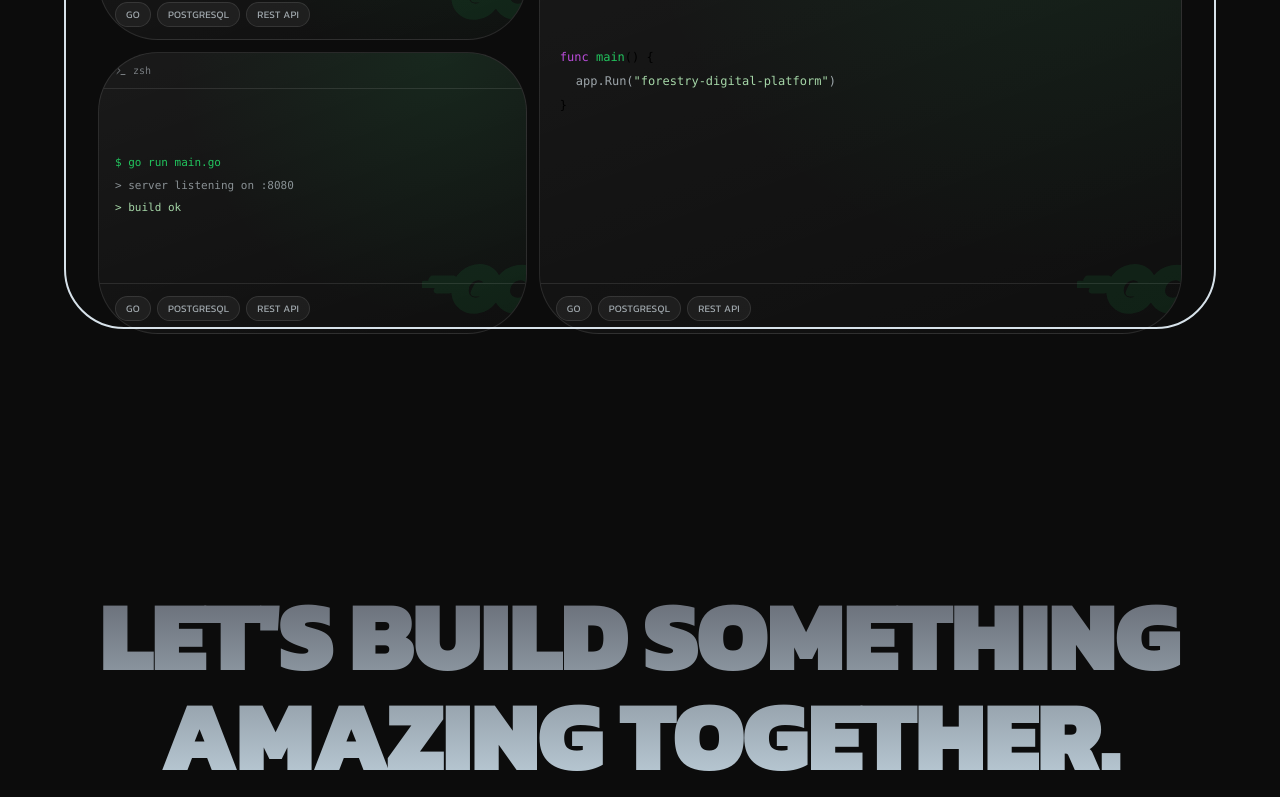
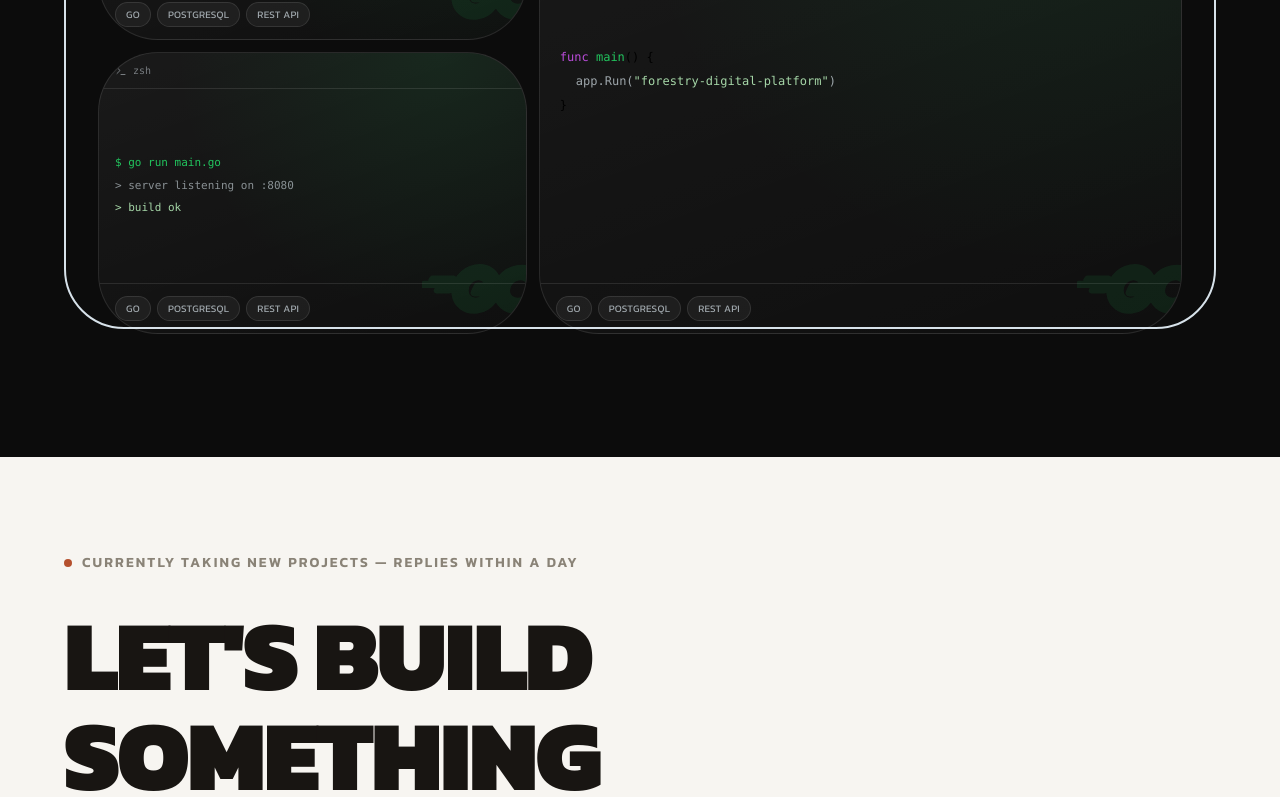
Before and after one commit to tonklasocute/tonkla-portfolio, a React (Vite) app: page / in a window 1280 px wide. Shown: the part 4484-5281 px from the top of the page. Built offline with nearby package versions, Linux system fonts and the light colour scheme.

Commit message:
feat: update Footer component with new layout and contact information; enhance visual elements and add project inquiry section

```diff
--- a/src/components/Footer.tsx
+++ b/src/components/Footer.tsx
@@ -1,64 +1,119 @@
-import { Mail, Github, Phone } from 'lucide-react'
+import { Github, ArrowUpRight, ArrowUp } from 'lucide-react'
 import FadeIn from './FadeIn'
 
-const LINKS = [
-  { label: 'Email', href: 'mailto:khomkrit.d@outlook.com', icon: Mail },
+const ELSEWHERE_LINKS = [
   { label: 'GitHub', href: 'https://github.com/tonklasocute', icon: Github },
-  { label: 'Phone', href: 'tel:+66631409356', icon: Phone },
 ]
 
 export default function Footer() {
   return (
-    <footer id="contact" className="bg-[#0C0C0C] px-5 sm:px-8 md:px-10 pt-20 sm:pt-28 md:pt-32 pb-8">
+    <footer
+      id="contact"
+      className="min-h-screen flex flex-col justify-between bg-[#F7F5F1] px-5 sm:px-8 md:px-10 pt-16 sm:pt-20 md:pt-24 pb-6 sm:pb-8"
+    >
+      <div className="max-w-6xl mx-auto w-full">
         <FadeIn>
-        <h2
-          className="hero-heading font-black uppercase leading-none tracking-tight text-center mb-4"
-          style={{ fontSize: 'clamp(2.25rem, 8vw, 100px)' }}
-        >
-          Let&apos;s build something
-          <br />
-          amazing together.
-        </h2>
-      </FadeIn>
-
-      <FadeIn delay={0.25}>
-        <div className="flex flex-col items-center gap-1 mt-16 sm:mt-20">
-          <span className="text-[#D7E2EA] font-medium uppercase tracking-wide text-xl sm:text-2xl">
-            Tonkla
-          </span>
-          <span className="text-[#D7E2EA]/50 font-light uppercase tracking-widest text-xs sm:text-sm">
-            Creative Full Stack Developer
-          </span>
-          <span className="text-[#D7E2EA]/30 font-light text-[10px] sm:text-xs mt-1">
-            Khomkrit Daengnuan · Bangkok, Thailand
+          <div className="flex items-center gap-2.5">
+            <span className="w-2 h-2 rounded-full bg-[#B5502E]" />
+            <span className="text-[#8A8377] font-semibold uppercase tracking-[0.15em] text-xs sm:text-sm">
+              Currently taking new projects — replies within a day
             </span>
           </div>
         </FadeIn>
 
-      <FadeIn delay={0.35}>
-        <div className="flex justify-center gap-4 sm:gap-6 mt-8">
-          {LINKS.map(({ label, href, icon: Icon }) => (
+        <FadeIn delay={0.1} y={30}>
+          <h2
+            className="text-[#181512] font-black uppercase leading-none tracking-tight mt-6 sm:mt-8"
+            style={{ fontSize: 'clamp(2.5rem, 8vw, 100px)' }}
+          >
+            Let&apos;s build
+            <br />
+            something
+            <br />
+            amazing
+            <span className="inline-block w-3 h-3 sm:w-4 sm:h-4 md:w-5 md:h-5 bg-[#B5502E] ml-2 mb-1 sm:mb-2" />.
+          </h2>
+        </FadeIn>
+      </div>
+
+      <FadeIn delay={0.2} y={20}>
+        <div className="max-w-6xl mx-auto w-full border-t border-[#181512]/15 pt-10 sm:pt-12 grid grid-cols-1 sm:grid-cols-3 gap-10 sm:gap-8">
+          <div>
+            <span className="text-[#8A8377] font-semibold uppercase tracking-[0.2em] text-xs sm:text-sm">
+              Direct
+            </span>
+            <a
+              href="mailto:khomkrit.d@outlook.com"
+              className="block mt-4 text-[#181512] font-extrabold underline underline-offset-4 decoration-2 break-all hover:opacity-70 transition-opacity"
+              style={{ fontSize: 'clamp(1.15rem, 2.2vw, 1.6rem)' }}
+            >
+              khomkrit.d@outlook.com
+            </a>
+            <a
+              href="tel:+66631409356"
+              className="block mt-3 text-[#57534E] hover:text-[#181512] transition-colors"
+            >
+              +66 63 140 9356
+            </a>
+          </div>
+
+          <div>
+            <span className="text-[#8A8377] font-semibold uppercase tracking-[0.2em] text-xs sm:text-sm">
+              Elsewhere
+            </span>
+            <div className="mt-4">
+              {ELSEWHERE_LINKS.map(({ label, href, icon: Icon }) => (
                 <a
                   key={label}
                   href={href}
                   target="_blank"
                   rel="noreferrer"
-              className="flex items-center gap-2 rounded-full border border-white/10 px-4 py-2 text-[#D7E2EA]/70 text-xs sm:text-sm uppercase tracking-wide transition-colors hover:text-[#D7E2EA] hover:border-white/30"
+                  className="flex items-center justify-between py-3 border-b border-[#181512]/10 text-[#181512] font-medium hover:opacity-60 transition-opacity"
                 >
-              <Icon size={14} />
+                  <span className="flex items-center gap-2">
+                    <Icon size={16} />
                     {label}
+                  </span>
+                  <ArrowUpRight size={16} />
                 </a>
               ))}
             </div>
+          </div>
+
+          <div>
+            <span className="text-[#8A8377] font-semibold uppercase tracking-[0.2em] text-xs sm:text-sm">
+              Based in
+            </span>
+            <div className="mt-4 text-[#57534E] flex flex-col gap-1">
+              <span className="text-[#181512] font-medium">Khomkrit Daengnuan</span>
+              <span>Bangkok, Thailand — GMT+7</span>
+              <span>Open to remote &amp; contract work</span>
+            </div>
+            <a
+              href="mailto:khomkrit.d@outlook.com"
+              className="inline-block mt-5 rounded-full bg-[#181512] text-white font-bold uppercase tracking-wide text-sm px-6 py-3 hover:opacity-85 transition-opacity"
+            >
+              Start a project
+            </a>
+          </div>
+        </div>
       </FadeIn>
 
-      <div className="mt-16 sm:mt-20 pt-6 border-t border-white/10 flex flex-col sm:flex-row items-center justify-between gap-3 max-w-5xl mx-auto">
-        <span className="font-mono text-[#D7E2EA]/40 text-xs">
-          Copyright © 2026 Tonkla
+      <div className="max-w-6xl mx-auto w-full border-t border-[#181512]/15 pt-6 mt-10 sm:mt-12 flex flex-col sm:flex-row items-center justify-between gap-3">
+        <span className="flex items-center gap-2 text-[#181512] font-bold uppercase tracking-wide text-sm">
+          Tonkla
+          <span className="w-1.5 h-1.5 rounded-full bg-[#B5502E]" />
+          <span className="text-[#8A8377] font-normal normal-case tracking-normal">
+            Full Stack Developer
           </span>
-        <span className="font-mono text-[#D7E2EA]/40 text-xs">
-          $ built with react · typescript · framer-motion
         </span>
+        <div className="flex items-center gap-4 text-[#8A8377] uppercase tracking-wide text-xs">
+          <span>Bangkok · GMT+7</span>
+          <span>© 2026</span>
+          <a href="#home" className="flex items-center gap-1 hover:text-[#181512] transition-colors">
+            Back to top <ArrowUp size={12} />
+          </a>
+        </div>
       </div>
     </footer>
   )
```
Lines whose indentation alone changed are shown as unchanged.
